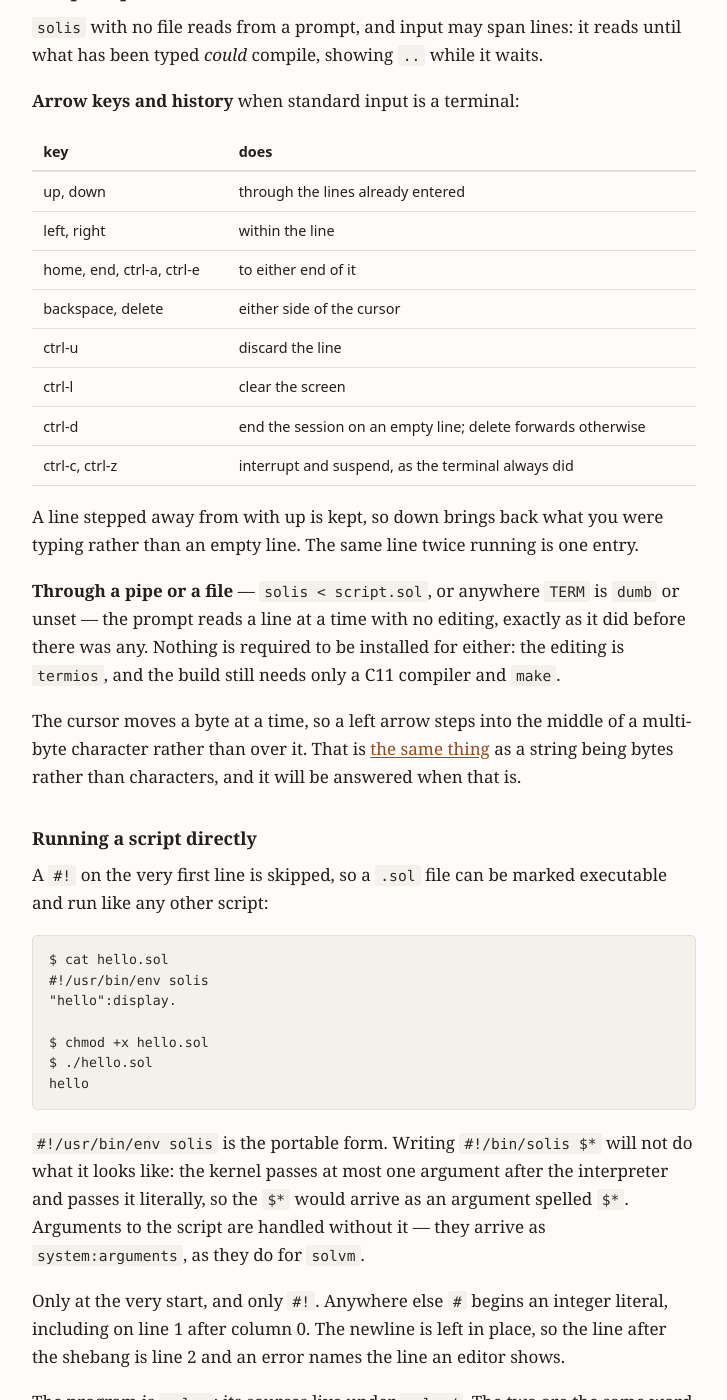
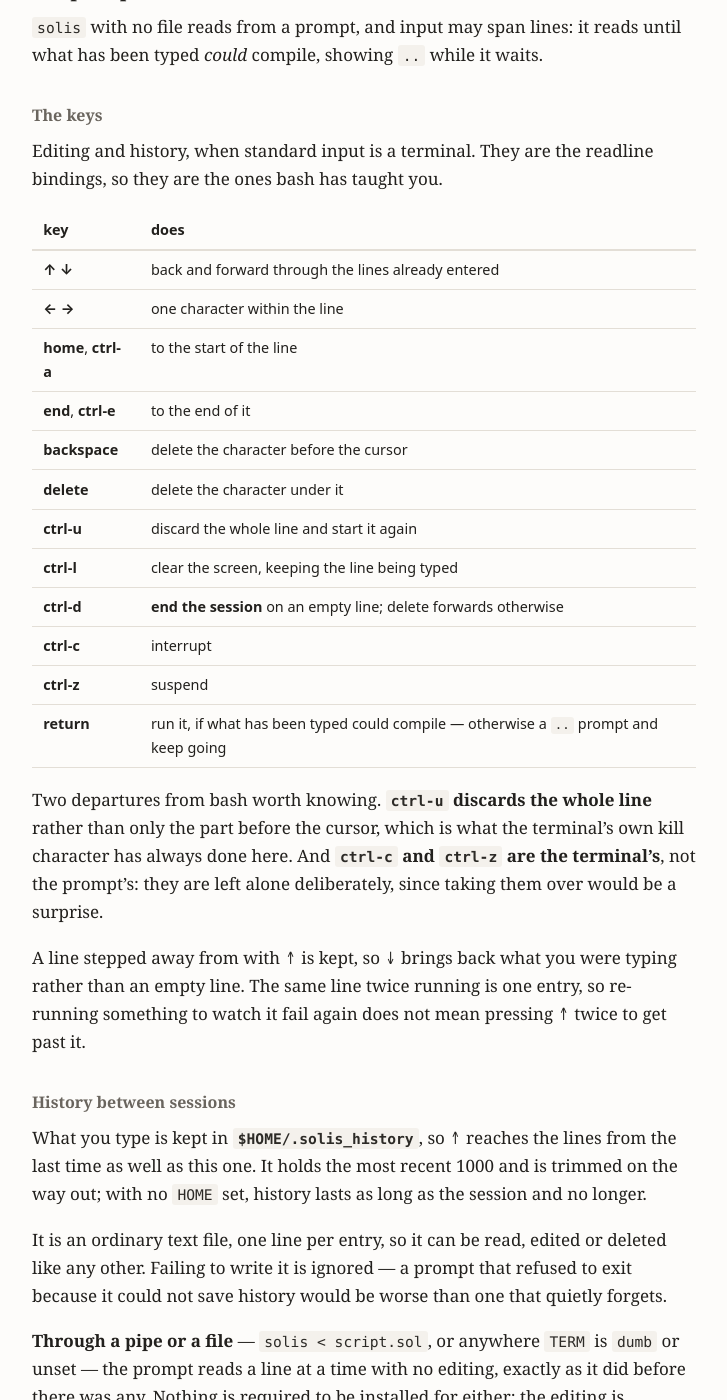
Before and after one commit to hansolovkarlsson/Solveig, a Jekyll site: the page built from docs/REFERENCE.md, in a window 1280 px wide and 1400 px high, scrolled down 1972 px. Shown: the whole window, without its empty margins (276-1003 px from the left). Built offline with Jekyll 4.4.1, drawn with Linux system fonts in a browser that asks for light colours; our own code applies the rules of GitHub Pages for plain Markdown files; some of the changed text lies outside the part shown.

Commit message:
Keep history between sessions, and document the keys
What is typed at the prompt is kept in $HOME/.solis_history, so up
reaches the lines from last time as well as this one. The most recent
1000, trimmed on the way out; with no HOME set, history lasts as long as
the session. An ordinary text file, one line per entry. Failing to write
it is ignored -- a prompt that refused to exit because it could not save
history would be worse than one that quietly forgets.

The keys are written down in the reference, with the two departures from
bash spelled out: ctrl-u discards the whole line rather than the part
before the cursor, matching the terminal's own kill character, and
ctrl-c and ctrl-z are left to the terminal deliberately. The guide
points at the list.

Two mistakes in the test harness, both the same mistake. Raw mode is
entered with TCSAFLUSH, which discards input already received, so a key
sent before solis is ready is thrown away. That was fixed at startup by
waiting for the prompt, and the same bug was still at the end: ctrl-d
went out as soon as the last output appeared, before solis had
re-entered raw mode, so it was flushed -- and closing the pty then
killed the session instead of ending it.

Nothing had noticed because nothing had needed a clean exit. Saving
history on the way out does, and the cross-session test failed until
session_end waited for the prompt like everything else.

Co-Authored-By: Claude Opus 5 <noreply@anthropic.com>
Claude-Session: https://claude.ai/code/session_014Emnizwfra15qgDU979HaB

```diff
--- a/docs/REFERENCE.md
+++ b/docs/REFERENCE.md
@@ -19,6 +19,7 @@ a:print.
 ## Contents
 
 - [Running a program](#running-a-program)
+  — including [the prompt's keys](#the-keys) and [its history](#history-between-sessions)
 - [Splitting a program across files](#splitting-a-program-across-files)
 - [The program and its process](#the-program-and-its-process)
 - [Lexical structure](#lexical-structure)
@@ -77,21 +78,48 @@ script with no extension at all works — which is the point of the next part.
 `solis` with no file reads from a prompt, and input may span lines: it reads
 until what has been typed *could* compile, showing `..` while it waits.
 
-**Arrow keys and history** when standard input is a terminal:
+#### The keys
+
+Editing and history, when standard input is a terminal. They are the readline
+bindings, so they are the ones bash has taught you.
 
 | key | does |
 | --- | --- |
-| up, down | through the lines already entered |
-| left, right | within the line |
-| home, end, ctrl-a, ctrl-e | to either end of it |
-| backspace, delete | either side of the cursor |
-| ctrl-u | discard the line |
-| ctrl-l | clear the screen |
-| ctrl-d | end the session on an empty line; delete forwards otherwise |
-| ctrl-c, ctrl-z | interrupt and suspend, as the terminal always did |
-
-A line stepped away from with up is kept, so down brings back what you were
-typing rather than an empty line. The same line twice running is one entry.
+| **↑ ↓** | back and forward through the lines already entered |
+| **← →** | one character within the line |
+| **home**, **ctrl-a** | to the start of the line |
+| **end**, **ctrl-e** | to the end of it |
+| **backspace** | delete the character before the cursor |
+| **delete** | delete the character under it |
+| **ctrl-u** | discard the whole line and start it again |
+| **ctrl-l** | clear the screen, keeping the line being typed |
+| **ctrl-d** | **end the session** on an empty line; delete forwards otherwise |
+| **ctrl-c** | interrupt |
+| **ctrl-z** | suspend |
+| **return** | run it, if what has been typed could compile — otherwise a `..` prompt and keep going |
+
+Two departures from bash worth knowing. **`ctrl-u` discards the whole line**
+rather than only the part before the cursor, which is what the terminal's own
+kill character has always done here. And **`ctrl-c` and `ctrl-z` are the
+terminal's**, not the prompt's: they are left alone deliberately, since taking
+them over would be a surprise.
+
+A line stepped away from with ↑ is kept, so ↓ brings back what you were typing
+rather than an empty line. The same line twice running is one entry, so
+re-running something to watch it fail again does not mean pressing ↑ twice to
+get past it.
+
+#### History between sessions
+
+What you type is kept in **`$HOME/.solis_history`**, so ↑ reaches the lines from
+the last time as well as this one. It holds the most recent 1000 and is trimmed
+on the way out; with no `HOME` set, history lasts as long as the session and no
+longer.
+
+It is an ordinary text file, one line per entry, so it can be read, edited or
+deleted like any other. Failing to write it is ignored — a prompt that refused
+to exit because it could not save history would be worse than one that quietly
+forgets.
 
 **Through a pipe or a file** — `solis < script.sol`, or anywhere `TERM` is
 `dumb` or unset — the prompt reads a line at a time with no editing, exactly as
```
Also changed, not shown: docs/CHANGELOG.md (+31 -0 lines), docs/GUIDE.md (+5 -0 lines), 4 other files.
